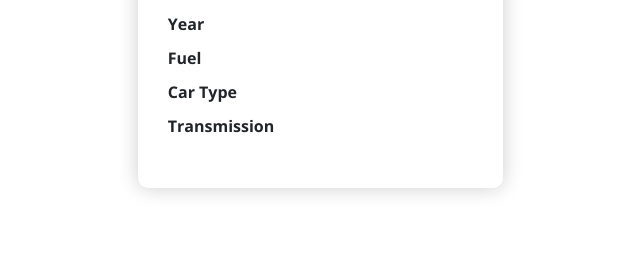
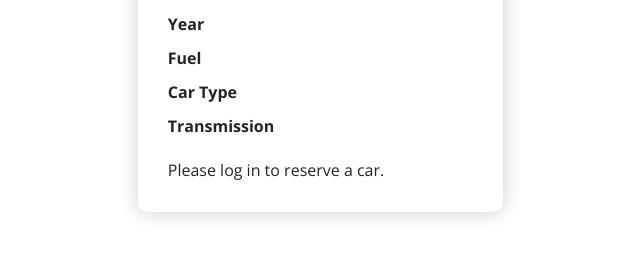
Before and after one commit to lexicon-car-dealership/car-dealership-exercise, a Django app: template car_dealership/cars/templates/car/car_detail.html in a window 1280 px wide. Shown: the part 246-504 px from the top of the page, without its empty margins (563-1203 px from the left). Run offline with Django 4.2, Linux system fonts and the light colour scheme; the template is opened without the code that fills it, so the values that code supplies are empty; some web fonts are replaced.

Commit message:
Log in to reserve a car

```diff
--- a/car_dealership/cars/templates/car/reserve_button.html
+++ b/car_dealership/cars/templates/car/reserve_button.html
@@ -10,4 +10,6 @@
       <button class="btn btn-primary" type="submit">Reserve Car</button>
     </form>
   {% endif %}
+{% else %}
+  <p>Please log in to reserve a car.</p>
 {% endif %}
```
